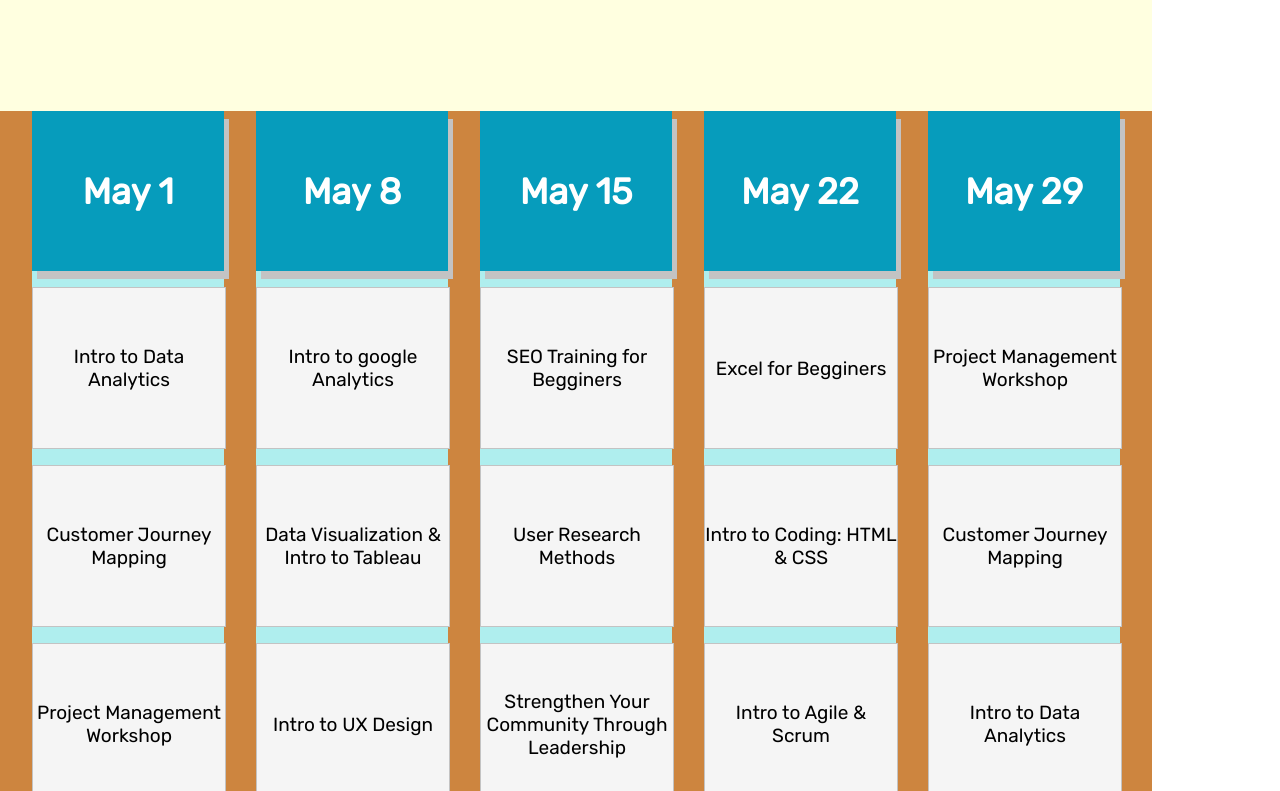
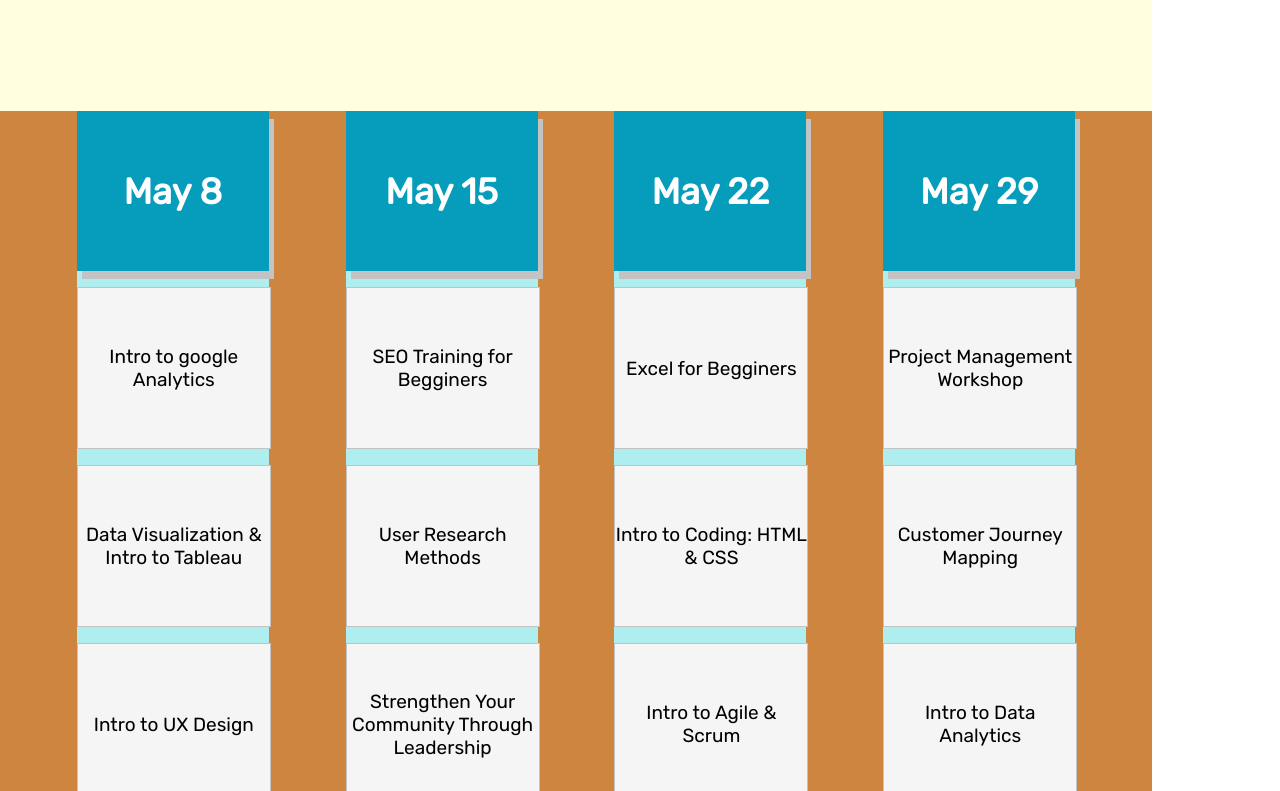
Before and after one commit to makeespresso/techlauderdalega, a React (Create React App) app: page / in a window 1280 px wide. Shown: the part 889-1680 px from the top of the page. Built offline with nearby package versions, Linux system fonts and the light colour scheme.

Commit message:
Calendar content updated

```diff
--- a/src/components/Calendar.jsx
+++ b/src/components/Calendar.jsx
@@ -3,7 +3,7 @@ import React from 'react';
 const Header = () => {
   return (
  <div className="Calendar">
-   <div className="Information">
+   {/* <div className="Information">
    <div className="Date">
         <h2>May 1 </h2>
       </div>
@@ -11,7 +11,7 @@ const Header = () => {
         <div className="Text"><p>Customer Journey Mapping</p></div>
         <div className="Text"><p>Project Management Workshop</p></div>
         <div className="Text"><p>How to Create a Supporting Mindset WHile Job Seeking</p></div>
-      </div>
+      </div> */}
 
       <div className="Information">
       <div className="Date">
```
